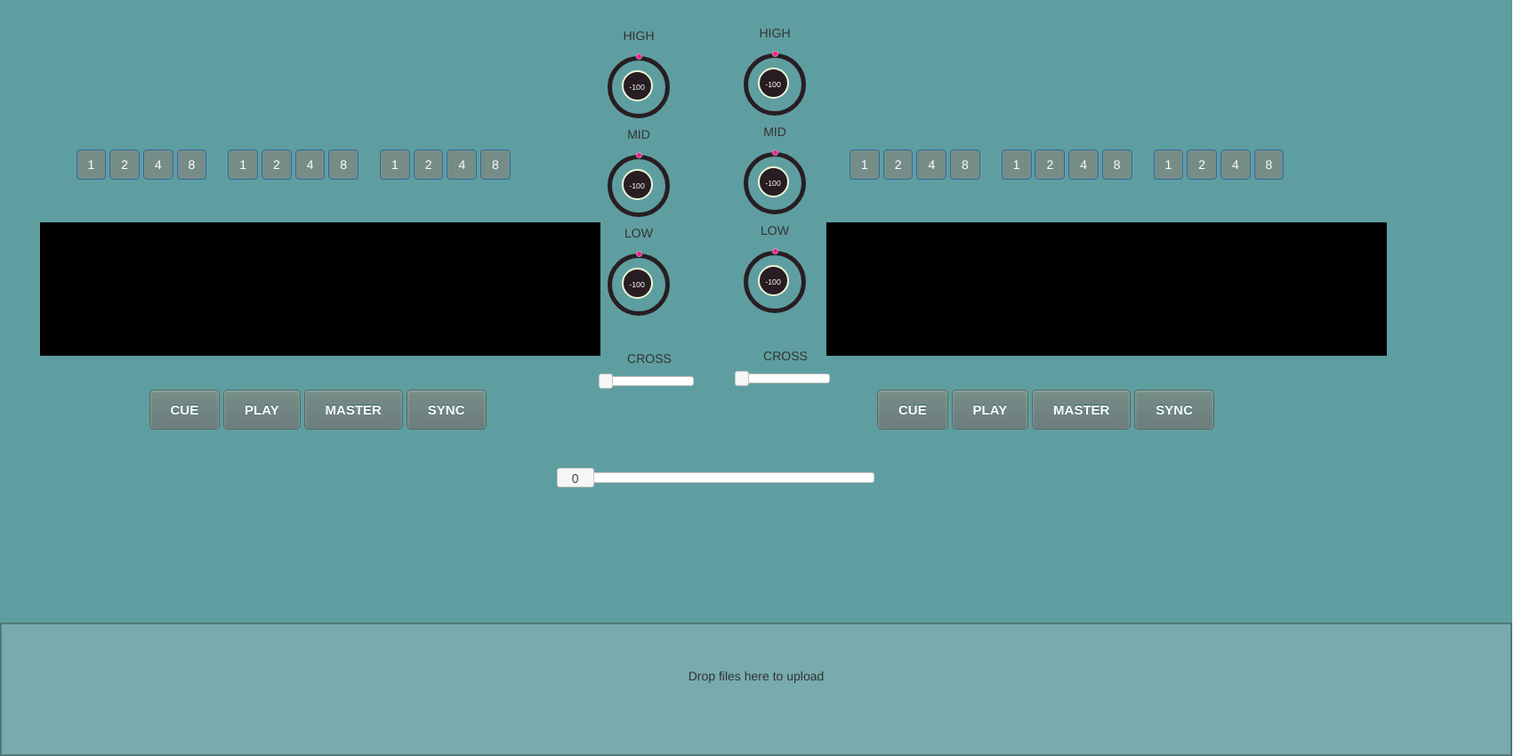
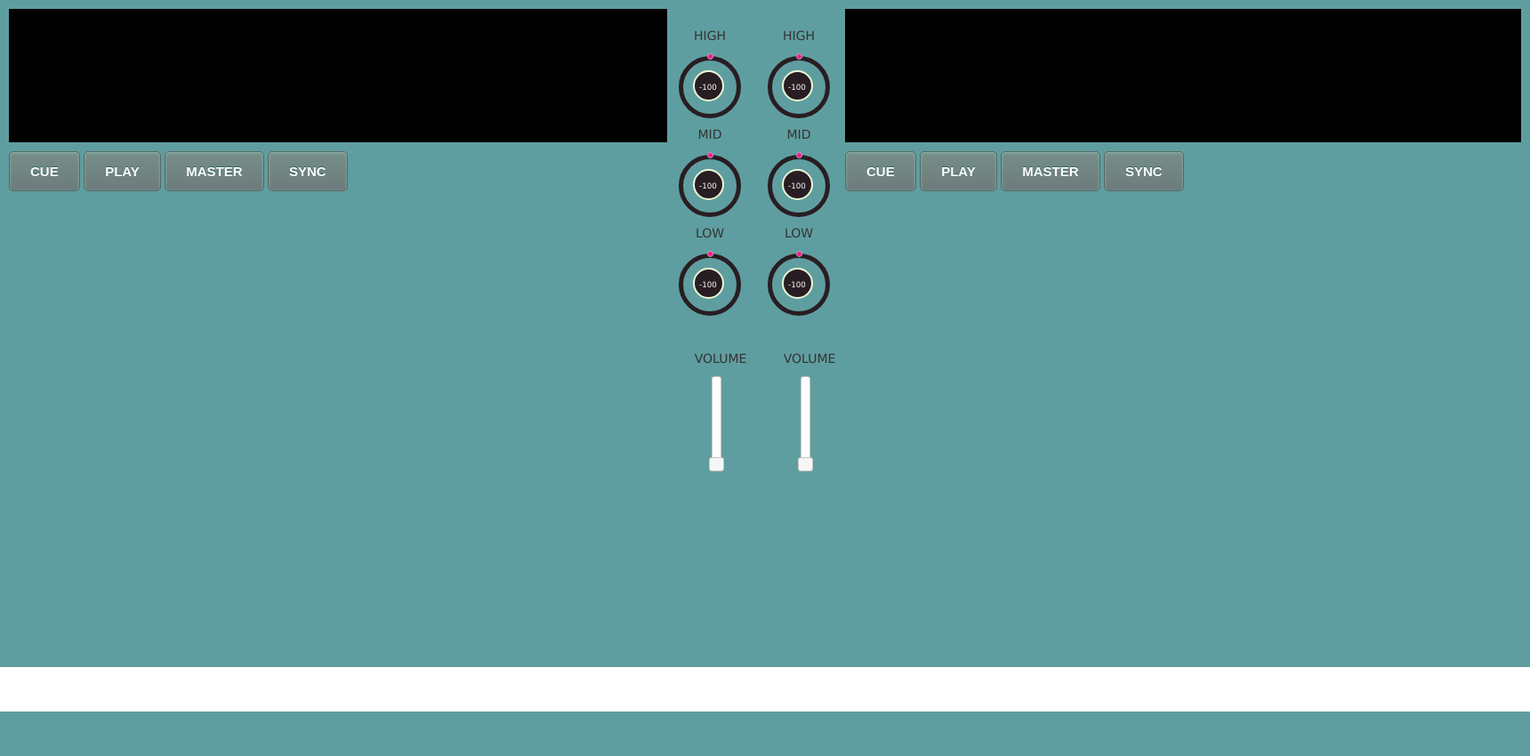
Before and after one commit to AWESOMEMELOVER/unixProject, a PHP site: page / in a window 1720 px wide. Shown: the whole page at 89% size. After the commit the page ends 800 px from the top, so only its background shows below. Run offline with PHP 8.4, Linux system fonts and the light colour scheme.

Commit message:
layout fix

```diff
--- a/index.html
+++ b/index.html
@@ -1,63 +1,70 @@
-
-
 <!DOCTYPE html>
 <html>
 <head>
-	<title></title>
-
+	<title>online unix dj</title>
 	<link rel="stylesheet" href="http://ajax.googleapis.com/ajax/libs/jqueryui/1/themes/dark-hive/jquery-ui.css" type="text/css">
 	<link rel="stylesheet" href="https://maxcdn.bootstrapcdn.com/bootstrap/3.3.7/css/bootstrap.min.css">
 	<link rel="stylesheet" type="text/css" href="styles/style.css">
 	<link rel="stylesheet" href="js/circular-slider-master/dist/circular-slider.min.css" />
-
+	<script src="https://maxcdn.bootstrapcdn.com/bootstrap/3.3.7/js/bootstrap.min.js"></script>
+	<script src="js/jquery-1.7.2.min.js"></script>
+	<script src="js/jquery-ui-1.8.21.custom.min.js"></script>
+	<script src="js/circular-slider-master/dist/circular-slider.min.js"></script>
+	<script src="js/dropzone.js"></script>
+	<script src="js/index.js"></script>
 </head>
 <body>
-
-    <div class="mixbody" >
-        <div class ="leftDeck">
+<div class="mixbody">
+	<div class="leftDeck">
 		<div class="track1">
-
-        <div class ="rollerHolder">
+			<div class="rollerHolder">
 				<p class="sel">HIGH</p>
-            <div class="roundSlider1">
-            </div>
-
+				<div class="roundSlider1"></div>
 				<!--Mid Frequency Pot-->
-
 				<p class="sel">MID</p>
-            <div class="roundSlider2">
-            </div>
-
+				<div class="roundSlider2"></div>
 				<!--Low Frequency Pot-->
 				<p class="middle">LOW</p>
-             <div class="roundSlider3">
+				<div class="roundSlider3"></div>
 			</div>
-     </div>
-
-
 			<!--scroller-->
-            <div class = "scrollerHolder" >
-          <section>
-        <p class="middle">CROSS</p>
-        <div id="cross"></div> <!-- the Slider -->
-            </section>
-
-
+			<div class="scrollerHolder" >
+				<p class="middle">VOLUME</p>
+				<div id="cross"></div>
 			</div>
 		</div >
-
-
-         <div class="waveform">
-         </div>
+		<div class="waveform"></div>
 		<div class="buttonHolder" >
 			<a href="#" class="myButton">CUE</a>
 			<a href="#" class="myButton">PLAY</a>
 			<a href="#" class="myButton">MASTER</a>
 			<a href="#" class="myButton">SYNC</a>
-
 		</div>
-
-        <div class="topButtonHolder" >
+		<!-- future -->
+		<!--div class="topButtonHolder" >
+		<span class="btn-group-horizontal">
+		<button type="button" class="btn btn-primary">1</button>
+		<button type="button" class="btn btn-primary">2</button>
+		<button type="button" class="btn btn-primary">4</button>
+		<button type="button" class="btn btn-primary">8</button>
+		</span>
+		<span class="btn-group-horizontal">
+		<button type="button" class="btn btn-primary">1</button>
+		<button type="button" class="btn btn-primary">2</button>
+		<button type="button" class="btn btn-primary">4</button>
+		<button type="button" class="btn btn-primary">8</button>
+		</span>
+		<span class="btn-group-horizontal">
+		<button type="button" class="btn btn-primary">1</button>
+		<button type="button" class="btn btn-primary">2</button>
+		<button type="button" class="btn btn-primary">4</button>
+		<button type="button" class="btn btn-primary">8</button>
+		</span>
+		</div-->
+	</div>
+	<div class="rightDeck">
+		<!-- future -->
+		<!--div class="topButtonHolder2" >
 		<span class="btn-group-horizontal">
 		<button type="button" class="btn btn-primary" id ="btn-primary">1</button>
 		<button type="button" class="btn btn-primary">2</button>
@@ -76,90 +83,44 @@
 		<button type="button" class="btn btn-primary">4</button>
 		<button type="button" class="btn btn-primary">8</button>
 		</span>
+		</div-->
+		<div class="waveform2">
 		</div>
-        </div>
-        <div class = "rightDeck">
-			 <div class="topButtonHolder2" >
-            <span class="btn-group-horizontal">
-            <button type="button" class="btn btn-primary" id ="btn-primary">1</button>
-            <button type="button" class="btn btn-primary">2</button>
-            <button type="button" class="btn btn-primary">4</button>
-			<button type="button" class="btn btn-primary">8</button>
-			</span>
-			<span class="btn-group-horizontal">
-            <button type="button" class="btn btn-primary">1</button>
-            <button type="button" class="btn btn-primary">2</button>
-            <button type="button" class="btn btn-primary">4</button>
-			<button type="button" class="btn btn-primary">8</button>
-			</span>
-			<span class="btn-group-horizontal">
-            <button type="button" class="btn btn-primary">1</button>
-            <button type="button" class="btn btn-primary">2</button>
-            <button type="button" class="btn btn-primary">4</button>
-			<button type="button" class="btn btn-primary">8</button>
-			</span>
-         </div>
-
 		<div class="buttonHolder2" >
 			<a href="#" class="myButton">CUE</a>
 			<a href="#" class="myButton">PLAY</a>
 			<a href="#" class="myButton">MASTER</a>
 			<a href="#" class="myButton">SYNC</a>
-
 		</div>
 		<div class="track2">
-
-        <div class ="rollerHolder">
+			<div class="rollerHolder">
 				<p class="sel">HIGH</p>
-            <div class="roundSlider4">
-            </div>
-
+				<div class="roundSlider4"></div>
 				<!--Mid Frequency Pot-->
-
 				<p class="sel">MID</p>
-            <div class="roundSlider5">
-            </div>
-
+				<div class="roundSlider5"></div>
 				<!--Low Frequency Pot-->
 				<p class="middle">LOW</p>
-             <div class="roundSlider6">
+				<div class="roundSlider6"></div>
 			</div>
-     </div>
-
-
 			<!--scroller-->
-            <div class = "scrollerHolder" >
+			<div class="scrollerHolder" >
 				<section>
-        <p class="middle">CROSS</p>
+				<p class="middle">VOLUME</p>
 				<div id="cross2"></div> <!-- the Slider -->
-			  </section>
-
-                <section class="volumeHandler">
-
-        <div id="slider2">
-			<div id="custom-handle" class="ui-slider-handle"></div>
-			</div> <!-- the Slider -->
 				</section>
 			</div>
 		</div>
-
-
-
-            <div class="waveform2">
-
 	</div>
-			 <div class ="dragndrop">
+</div>
+ <!-- the crossfade -->
+<!--div class="scrollerHolder" >
+	<div id="slider2">
+	<div id="custom-handle" class="ui-slider-handle"></div>
+	</div>
+</div-->
+<div class="dragndrop">
 <form action="/file-upload" class="dropzone" id="my-awesome-dropzone"></form>
 </div>
-
-        </div>
-     </div>
-    <script src="https://maxcdn.bootstrapcdn.com/bootstrap/3.3.7/js/bootstrap.min.js"></script>
-    <script src="js/jquery-1.7.2.min.js"></script>
-    <script src="js/jquery-ui-1.8.21.custom.min.js"></script>
-    <script src ="js/index.js"></script>
-    <script src="js/circular-slider-master/dist/circular-slider.min.js"></script>
-    <script src="js/dropzone.js"></script>
-
 </body>
 </html>
--- a/js/index.js
+++ b/js/index.js
@@ -1,7 +1,9 @@
 $(function() {
 var handle = $( "#custom-handle" );
 //Store frequently elements in variables
+
 var cross  = $('#cross').slider({
+	orientation: "vertical",
 	min:0,
 	max:100,
 	create: function() {
@@ -13,6 +15,7 @@ $(function() {
 });
 
 var cross  = $('#cross2').slider({
+	orientation: "vertical",
 	min:0,
 	max:100
 });
@@ -57,9 +60,5 @@ $(function() {
 	max:100,
 	radius:35
 });
-            var myDropzone = new Dropzone("div#my-awesome-dropzone", { url: "/file/post"});
-
-
-
-
+// var myDropzone = new Dropzone("div#my-awesome-dropzone", { url: "/file/post"});
 });
--- a/styles/style.css
+++ b/styles/style.css
@@ -1,42 +1,34 @@
-# Music-Mixer
+/*
+Music-Mixer
 An online mixer that allows users to to DJ and mix music from their personal libraries
-
+*/
 
 body{
     font-family: Verdana, sans-serif;
 }
 .mixbody {
     height: 750px;
-    width: 1700px;
+    width: 100%;
     background-color: cadetblue;
-    position: relative;
-    top: 0;
-    left: 0;
-    z-index: 1;
-    display: ;
+    :
 }
 
 .track1{
-    position: relative;
+    position: absolute;
     text-align: center;
     top: 30px;
-    left: 40%;
+    right: 0;
+    width: 100px;
+}
+
+.track2{
+    position: absolute;
+    text-align: center;
+    top: 30px;
+    left: 0;
     width: 100px;
     height: 100%;
     display: inline-block;
-}
-
-.track2{
-
-    position: relative;
-    text-align: center;
-    top: -377px;
-    left: 49%;
-    width: 100px;
-    height: 100%;
-
-     display: inline-block;
-
 }
 
 
@@ -57,27 +49,24 @@ p.in{
 }
 
 .waveform{
-    position: absolute;;
     background-color: black;
-     width: 630px;
+    width: calc(100% - 120px);
     height: 150px;
-     top: 50%;
-    left: 10%;
-    margin: -125px 0 0 -125px;
+    margin: 10px;
 }
 .waveform2{
-    position: absolute;;
     background-color: black;
-     width: 630px;
+    width: calc(100% - 100px);
     height: 150px;
-     top: 50%;
-    left: 62%;
-    margin: -125px 0 0 -125px;
+    right: 0;
+    margin: 10px 10px 10px 90px;
 }
 .buttonHolder{
-    position:relative;
-    bottom:0;right:0;
-     left: -10%;
+    /*position:relative;*/
+    /* bottom:0; */
+    /*right:0;*/
+    /* left: -10%; */
+    margin: 10px;
 }
 .rollerHolder{
       display: table-cell;
@@ -86,58 +75,37 @@ p.in{
     margin-top: 30%;
 }
 .buttonHolder{
-     width: 600px;
-    height: 100px;
-
-    position: absolute;
-    top:0;
-    bottom: -30%;
-    left: 0%;
-    right: 45%;
-
-    margin: auto;
+     right: 95px;
+     width: calc(100% - 119px);
 }
 
 
 .topButtonHolder{
      width: 600px;
      height: 100px;
-
      position: absolute;
      top:8%;
      bottom: 50%;
      left: 0%;
      right: 57%;
-
      margin: auto;
-
+     display: none;
 }
 
 .topButtonHolder2{
      width: 600px;
      height: 100px;
-
      position: absolute;
      top:8%;
      bottom: 50%;
      left: 55%;
      right: 50%;
-
      margin: auto;
-
+     display: none;
 }
 
 .buttonHolder2{
-     width: 600px;
-    height: 100px;
-
-    position: absolute;
-    top:0;
-    bottom: -30%;
-    left: 58%;
-    right: 45%;
-
-    margin: auto;
+     margin: 10px 10px 10px 90px;
 }
 
 .btn-primary{
@@ -210,7 +178,6 @@ p.in{
 .dragndrop{
       width: 100%;
       height: 100px;
-
       position: absolute;
       top:100%;
       bottom: 0;
@@ -218,6 +185,7 @@ p.in{
       right: 400%;
       background: #cadbdc;
       margin: auto;
+      display: none;
 }
 @-webkit-keyframes passing-through {
   0% {
@@ -603,3 +571,20 @@ p.in{
         border-left: 6px solid transparent;
         border-right: 6px solid transparent;
         border-bottom: 6px solid #be2626; }
+
+
+.leftDeck {
+    width: 50%;
+    position: relative;
+    float: left;
+}
+
+.rightDeck {
+    width: 50%;
+    float: right;
+    position: relative;
+}
+
+div#cross, div#cross2 {
+    margin: 0 40px;
+}
```
Lines whose indentation alone changed are shown as unchanged.
